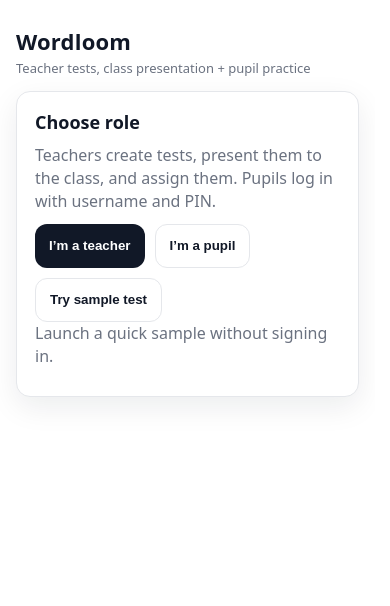
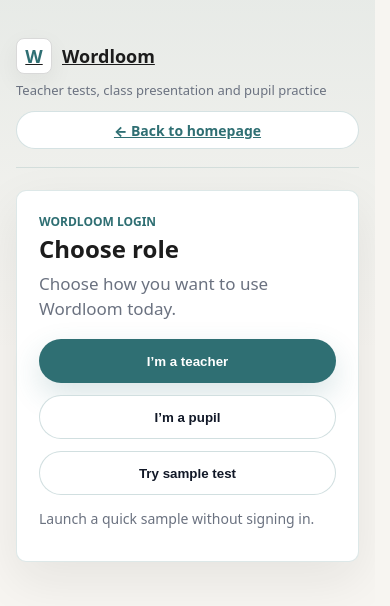
Before and after one commit to darren241083/phoneme-spelling-app, a plain HTML site: page login.html in a window 390 px wide. Drawn offline with Linux system fonts and the light colour scheme; a script that the page names is missing.

Commit message:
Refresh Wordloom login navigation

```diff
--- a/js/app.js
+++ b/js/app.js
@@ -12,6 +12,7 @@ const btnPupil = document.getElementById("btnPupil");
 const btnTryLesson = document.getElementById("btnTryLesson");
 const btnGoogle = document.getElementById("btnGoogle");
 const btnSignOut = document.getElementById("btnSignOut");
+const btnBackFromTeacher = document.getElementById("btnBackFromTeacher");
 const btnBackFromPupil = document.getElementById("btnBackFromPupil");
 const btnPupilLogin = document.getElementById("btnPupilLogin");
 const pupilUsername = document.getElementById("pupilClassCode");
@@ -368,6 +369,14 @@ btnTryLesson?.addEventListener("click", () => {
   window.location.href = url.toString();
 });
 
+btnBackFromTeacher?.addEventListener("click", async () => {
+  clearRole();
+  setBanner("");
+  setNotice(teacherAuthMsg, "");
+  setNotice(pupilAuthMsg, "");
+  await route();
+});
+
 btnBackFromPupil?.addEventListener("click", async () => {
   await stopPupilGameplayAudio();
   try {
@@ -409,7 +418,12 @@ btnGoogle?.addEventListener("click", async () => {
 
     await supabase.auth.signInWithOAuth({
       provider: "google",
-      options: { redirectTo },
+      options: {
+        redirectTo,
+        queryParams: {
+          prompt: "select_account",
+        },
+      },
     });
   } catch (error) {
     setBanner("Google sign-in is unavailable right now. Please refresh and try again.", "error");
--- a/login.html
+++ b/login.html
@@ -4,43 +4,61 @@
   <meta charset="utf-8" />
   <meta name="viewport" content="width=device-width,initial-scale=1" />
   <title>Wordloom Login</title>
-  <link rel="stylesheet" href="./styles.css?v=1.15" />
+  <link rel="stylesheet" href="./styles.css?v=1.17" />
 </head>
-<body>
-  <div class="wrap">
-    <header class="topbar">
-      <div class="brand">
-        <div class="brandTitle">Wordloom</div>
-        <div class="brandSub">Teacher tests, class presentation + pupil practice</div>
+<body class="loginPage">
+  <div class="wrap loginWrap">
+    <header class="topbar loginTopbar">
+      <div class="brand loginBrand">
+        <a class="loginWordmark" href="./index.html" aria-label="Wordloom homepage">
+          <span class="loginWordmarkMark" aria-hidden="true">W</span>
+          <span>Wordloom</span>
+        </a>
+        <div class="brandSub loginBrandSub">Teacher tests, class presentation and pupil practice</div>
       </div>
-      <div class="topbarRight">
+      <div class="topbarRight loginTopbarRight">
+        <a class="loginHomeLink" href="./index.html">&#8592; Back to homepage</a>
         <button id="btnSignOut" class="btn secondary" type="button" style="display:none;">Sign out</button>
       </div>
     </header>
 
     <div id="banner" class="banner" style="display:none;"></div>
 
-    <section id="viewRole" class="card">
+    <section id="viewRole" class="card loginCard loginRoleCard">
+      <span class="loginEyebrow">Wordloom login</span>
       <h2>Choose role</h2>
-      <p class="muted">Teachers create tests, present them to the class, and assign them. Pupils log in with username and PIN.</p>
-      <div class="row">
+      <p class="muted loginLead">Choose how you want to use Wordloom today.</p>
+      <div class="row loginActionRow">
         <button id="btnTeacher" class="btn" type="button">I&rsquo;m a teacher</button>
         <button id="btnPupil" class="btn secondary" type="button">I&rsquo;m a pupil</button>
         <button id="btnTryLesson" class="btn secondary" type="button">Try sample test</button>
       </div>
-      <p class="muted">Launch a quick sample without signing in.</p>
+      <p class="muted loginHint">Launch a quick sample without signing in.</p>
     </section>
 
-    <section id="viewTeacherAuth" class="card" style="display:none;">
+    <section id="viewTeacherAuth" class="card loginCard" style="display:none;">
+      <span class="loginEyebrow">Teacher access</span>
       <h2>Teacher sign in</h2>
       <p class="muted">Continue with Google to create tests, classes and assignments.</p>
-      <button id="btnGoogle" class="btn" type="button">Continue with Google</button>
+      <div class="row loginActionRow">
+        <button id="btnGoogle" class="btn loginGoogleButton" type="button">
+          <svg class="loginGoogleIcon" viewBox="0 0 24 24" aria-hidden="true" focusable="false">
+            <path fill="#4285F4" d="M21.6 12.23c0-.78-.07-1.53-.2-2.23H12v4.22h5.38a4.6 4.6 0 0 1-1.99 3.02v2.51h3.23c1.89-1.74 2.98-4.3 2.98-7.52Z"/>
+            <path fill="#34A853" d="M12 22c2.7 0 4.96-.89 6.62-2.42l-3.23-2.51c-.9.6-2.04.95-3.39.95-2.6 0-4.8-1.76-5.59-4.12H3.07v2.59A10 10 0 0 0 12 22Z"/>
+            <path fill="#FBBC05" d="M6.41 13.9a6 6 0 0 1 0-3.8V7.51H3.07a10 10 0 0 0 0 8.98l3.34-2.59Z"/>
+            <path fill="#EA4335" d="M12 5.98c1.47 0 2.79.51 3.82 1.5l2.87-2.87A9.62 9.62 0 0 0 12 2 10 10 0 0 0 3.07 7.51l3.34 2.59C7.2 7.74 9.4 5.98 12 5.98Z"/>
+          </svg>
+          <span>Continue with Google</span>
+        </button>
+        <button id="btnBackFromTeacher" class="btn secondary" type="button">Back to role choice</button>
+      </div>
       <div id="teacherAuthMsg" class="notice" style="display:none;"></div>
     </section>
 
     <section id="viewTeacher" class="card" style="display:none;"></section>
 
-    <section id="viewPupilAuth" class="card" style="display:none;">
+    <section id="viewPupilAuth" class="card loginCard" style="display:none;">
+      <span class="loginEyebrow">Pupil access</span>
       <h2>Pupil login</h2>
       <p class="muted">Enter your username and PIN.</p>
       <div class="grid2">
@@ -55,7 +73,7 @@
       </div>
       <div class="row">
         <button id="btnPupilLogin" class="btn" type="button">Login</button>
-        <button id="btnBackFromPupil" class="btn secondary" type="button">Back</button>
+        <button id="btnBackFromPupil" class="btn secondary" type="button">Back to role choice</button>
       </div>
       <div id="pupilAuthMsg" class="notice" style="display:none;"></div>
     </section>
@@ -64,6 +82,6 @@
   </div>
 
   <script src="./vendor/xlsx.full.min.js?v=0.18.5"></script>
-  <script type="module" src="./js/app.js?v=5.118"></script>
+  <script type="module" src="./js/app.js?v=5.120"></script>
 </body>
 </html>
--- a/styles.css
+++ b/styles.css
@@ -3769,3 +3769,194 @@ body.wl-page{
     justify-content:flex-start;
   }
 }
+
+/* Login / role selection */
+body.loginPage{
+  background:
+    linear-gradient(180deg, rgba(var(--wl-accent-rgb),.08), rgba(255,255,255,0) 42%),
+    var(--wl-bg-soft);
+  color:var(--wl-text);
+}
+
+.loginWrap{
+  width:min(920px,100%);
+}
+
+.loginTopbar{
+  align-items:center;
+  padding:12px 0 18px;
+  margin-bottom:18px;
+  border-bottom:1px solid rgba(var(--wl-accent-rgb),.14);
+}
+
+.loginBrand{
+  display:grid;
+  gap:4px;
+}
+
+.loginWordmark{
+  display:inline-flex;
+  align-items:center;
+  gap:10px;
+  width:max-content;
+  color:var(--wl-text);
+  font-weight:850;
+  font-size:18px;
+}
+
+.loginWordmarkMark{
+  display:inline-flex;
+  width:36px;
+  height:36px;
+  align-items:center;
+  justify-content:center;
+  border:1px solid var(--wl-border);
+  border-radius:8px;
+  background:#fff;
+  color:var(--wl-accent);
+  font-weight:900;
+  box-shadow:0 8px 24px rgba(28,28,28,.06);
+}
+
+.loginBrandSub{
+  max-width:360px;
+}
+
+.loginTopbarRight{
+  display:flex;
+  align-items:center;
+  gap:10px;
+  flex-wrap:wrap;
+  justify-content:flex-end;
+}
+
+.loginHomeLink{
+  display:inline-flex;
+  min-height:38px;
+  align-items:center;
+  justify-content:center;
+  border:1px solid rgba(var(--wl-accent-rgb),.2);
+  border-radius:999px;
+  padding:8px 14px;
+  background:#fff;
+  color:var(--wl-accent);
+  font-size:14px;
+  font-weight:800;
+}
+
+.loginHomeLink:hover{
+  border-color:rgba(var(--wl-accent-rgb),.38);
+  background:var(--wl-accent-tint);
+}
+
+.loginCard{
+  max-width:680px;
+  margin:22px auto 0;
+  border-color:rgba(var(--wl-accent-rgb),.16);
+  border-radius:10px;
+  padding:28px;
+  box-shadow:0 18px 50px rgba(28,28,28,.08);
+}
+
+.loginRoleCard{
+  position:relative;
+}
+
+.loginCard h2{
+  margin:6px 0 10px;
+  color:var(--wl-text);
+  font-size:28px;
+  line-height:1.08;
+}
+
+.loginEyebrow{
+  display:block;
+  color:var(--wl-accent);
+  font-size:12px;
+  font-weight:850;
+  letter-spacing:0;
+  text-transform:uppercase;
+}
+
+.loginLead{
+  max-width:520px;
+  font-size:17px;
+}
+
+.loginHint{
+  margin-top:14px;
+  font-size:14px;
+}
+
+.loginActionRow{
+  gap:12px;
+  margin-top:18px;
+}
+
+.loginCard .btn{
+  border-radius:999px;
+  padding-inline:18px;
+}
+
+.loginCard .btn:not(.secondary){
+  background:var(--wl-accent);
+  box-shadow:0 12px 30px rgba(var(--wl-accent-rgb),.18);
+}
+
+.loginCard .btn:not(.secondary):hover{
+  background:var(--wl-accent-hover);
+}
+
+.loginGoogleButton{
+  gap:10px;
+}
+
+.loginGoogleIcon{
+  width:18px;
+  height:18px;
+  flex:0 0 auto;
+  border-radius:999px;
+  background:#fff;
+}
+
+.loginCard .btn.secondary{
+  border-color:rgba(var(--wl-accent-rgb),.22);
+}
+
+.loginCard .input{
+  border-radius:10px;
+}
+
+.loginCard .input:focus{
+  border-color:rgba(var(--wl-accent-rgb),.55);
+  box-shadow:0 0 0 6px rgba(var(--wl-accent-rgb),.10);
+}
+
+@media (max-width: 680px){
+  .loginTopbar{
+    align-items:flex-start;
+    flex-direction:column;
+  }
+
+  .loginTopbarRight{
+    width:100%;
+    justify-content:flex-start;
+  }
+
+  .loginHomeLink{
+    width:100%;
+  }
+
+  .loginCard{
+    padding:22px;
+  }
+
+  .loginCard h2{
+    font-size:24px;
+  }
+
+  .loginActionRow .btn,
+  #viewPupilAuth .row .btn{
+    width:100%;
+  }
+}
```
